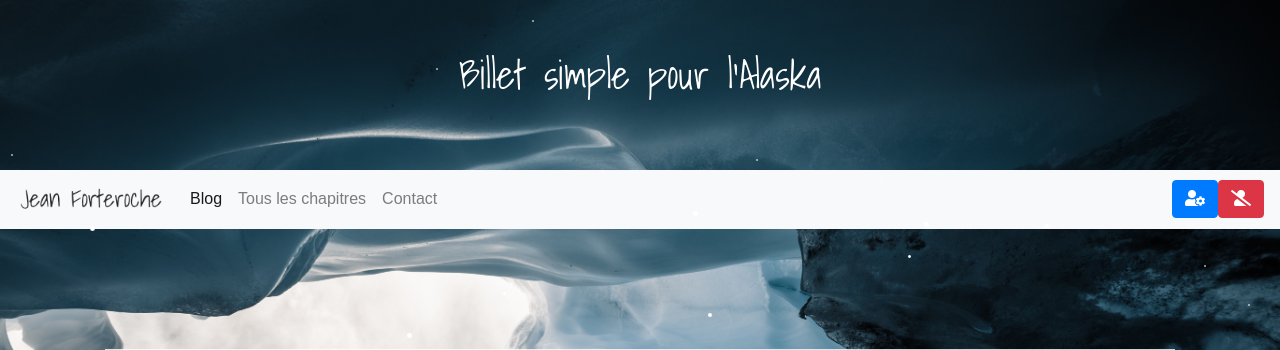
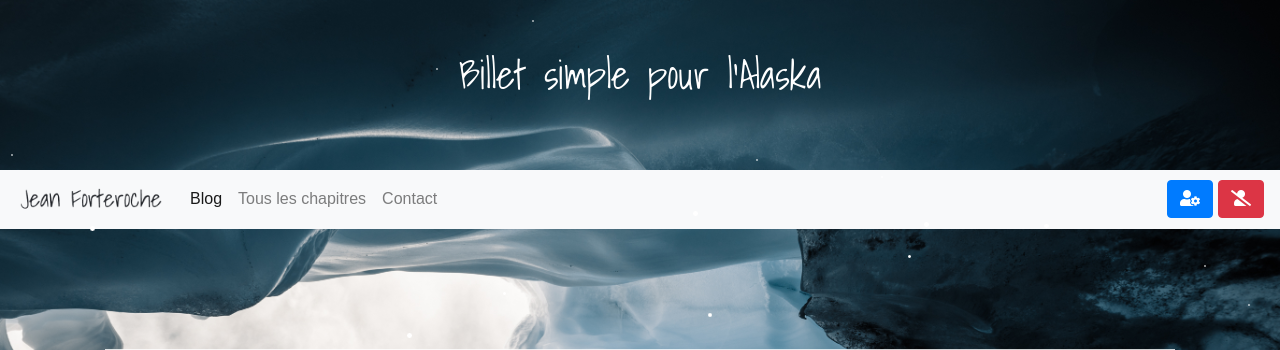
Before and after one commit to cleomattei/projet4reprise, a PHP site: page /index.php in a window 1280 px wide. Shown: the top 350 px of the page. Run offline with PHP 8.4, Linux system fonts and the light colour scheme; the visitor is signed in with stand-in values (Sample User, id 1); data that the repository does not hold is empty; some libraries are stand-ins or nearby versions; some web fonts are replaced.

Commit message:
finalisation projet

```diff
--- a/view/backend/administration.php
+++ b/view/backend/administration.php
@@ -39,7 +39,7 @@
 
                     <td><?= $post['title'] ;?></td>
                     <td><?= $post['count_comments'] ; ?></td>
-                    <td class="row text-right">
+                    <td class="text-right">
                         <a class="btn btn-primary" href="?page=editChapter&id=<?= $post['id']; ?>"><i class="fas fa-pencil-alt"></i></a>
                         <a class="button-right-space btn btn-danger" href="?page=deleteChapter&id=<?= $post['id']; ?>"><i class="fas fa-trash-alt"></i></a>
                     </td>
--- a/view/frontend/template.php
+++ b/view/frontend/template.php
@@ -63,13 +63,13 @@
 
             <form action="admin.php" method="post" class="form-inline my-2 my-lg-0">
 
-                <button class="btn btn-primary my-2 my-sm-0" type="submit" ><i class="fas fa-user-cog"></i></button><!-- administration -->
+                <button class="button-space btn btn-primary my-2 my-sm-0" type="submit" ><i class="fas fa-user-cog"></i></button><!-- administration -->
             </form>
 
 
             <form action="admin.php?page=logout" method="post" class="form-inline my-2 my-lg-0">
 
-                <button id="bouton-delog" class="btn btn-danger my-2 my-sm-0" type="submit" ><i class="fas fa-user-slash"></i></button><!-- se deconnecter -->
+                <button class="btn btn-danger my-2 my-sm-0" type="submit" ><i class="fas fa-user-slash"></i></button><!-- se deconnecter -->
             </form>
             <?php
         }else{
```
